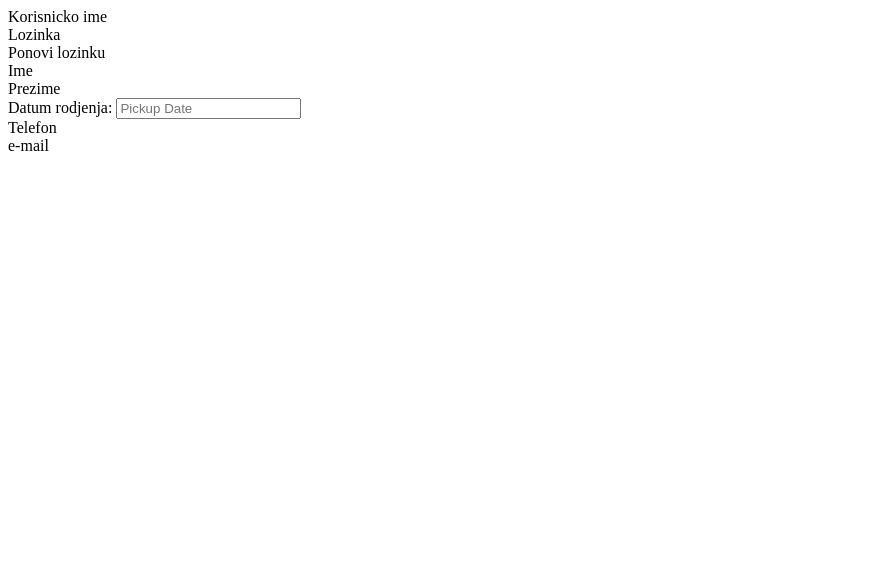
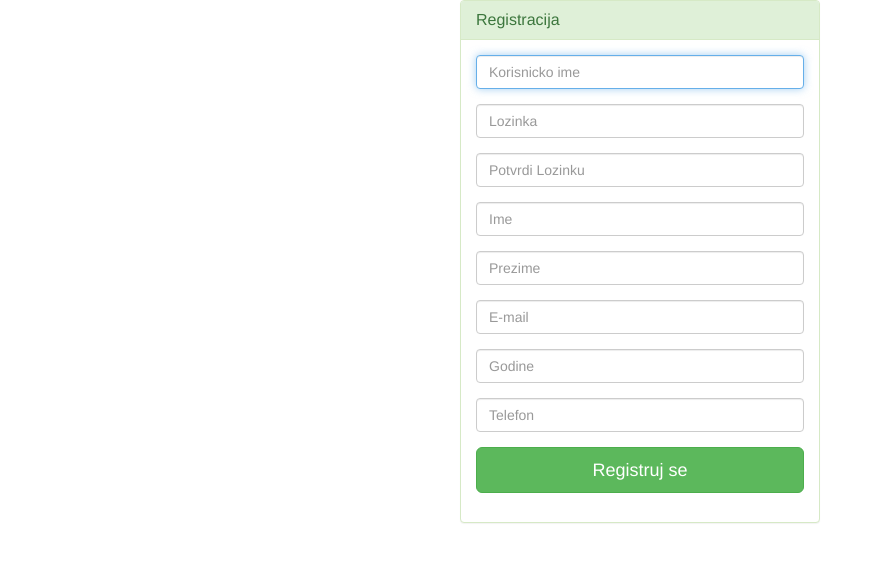
Before and after one commit to MIMIpraksaETFphp/etf_partneri, a PHP site: the page made by application/views/registracija.php in a window 1280 px wide. Shown: the top 562 px of the page, without its empty margins (0-875 px from the left). Run offline with PHP 8.4, Linux system fonts and the light colour scheme; the template is opened without the code that fills it, so the values that code supplies are empty; some libraries are stand-ins or nearby versions.

Commit message:
forma registracije sa bootstrapom bez funkcije

```diff
--- a/application/views/registracija.php
+++ b/application/views/registracija.php
@@ -1,8 +1,6 @@
-<link rel="stylesheet" href="<?echo base_url()?>js/smoothness-jquery-ui.css"/>
-<script src="<?echo base_url()?>js/jquery-1.9.1.js"></script>
-<script src="<?echo base_rl()?>1.10.3-jquery-ui.js"></script>
 
 <?php
+/*
 echo form_open("Gost/registracija", "method=post");
 echo "Korisnicko ime";
 echo form_input("username", set_value('username'));
@@ -16,10 +14,10 @@ echo "<br/>Prezime";
 echo form_input("prezime", set_value('prezime'));
 echo "<br/>";
 //echo "<br/>Datum rodjenja";
-// ubacujemo jquery za datum rodjenja...ali ne izbacuje kao na slici na netu kalendar...
+// ubacujemo jquery za datum rodjenja...ali ne izbacuje kao na slici na netu kalendar...*/
 ?>
 
-<script type="text/javascript">
+<!--<script type="text/javascript">
             $(function() {
                 $("#datepicker").datepicker({
                     minDate : 0,
@@ -30,10 +28,10 @@ echo "<br/>";
 </script>
           <label id ="pdesc_txt">Datum rodjenja:</label>
 
-            <input type="text" id="datepicker" placeholder="Pickup Date" name="Datum rodjenja"/>
+            <input type="text" id="datepicker" placeholder="Pickup Date" name="Datum rodjenja"/>-->
 
 <?php
-
+/*
 echo "<br/>Telefon";
 echo form_input("telefon", set_value('telefon'));
 echo "<br/>e-mail";
@@ -41,5 +39,69 @@ echo form_input("mail", set_value('mail'));
 echo "<br/>";
 echo form_submit("registracija", "Registruj se");
 echo form_close();
+*/
+?>
 
-?>
+<link rel="stylesheet" href="https://maxcdn.bootstrapcdn.com/bootstrap/3.3.7/css/bootstrap.min.css" media="screen" title="no title">
+
+<span style="background-color:red;">
+  <div class="container"><!-- container class is used to centered  the body of the browser with some decent width-->
+      <div class="row"><!-- row class is used for grid system in Bootstrap-->
+          <div class="col-md-4 col-md-offset-4"><!--col-md-4 is used to create the no of colums in the grid also use for medimum and large devices-->
+              <div class="login-panel panel panel-success">
+                  <div class="panel-heading">
+                      <h3 class="panel-title">Registracija</h3>
+                  </div>
+                  <div class="panel-body">
+
+                  <?php
+                  /*$error_msg=$this->session->flashdata('error_msg');
+                  if($error_msg){
+                    echo $error_msg;
+                  } */
+                   ?>
+
+                      <form role="form" method="post" action="<?php echo site_url('Gost/registracija'); ?>">
+                          <fieldset>
+                              <div class="form-group">
+                                  <input class="form-control" placeholder="Korisnicko ime" name="username" type="text" autofocus>
+                              </div>
+                              <div class="form-group">
+                                  <input class="form-control" placeholder="Lozinka" name="password" type="password" value="">
+                              </div>
+
+                              <div class="form-group">
+                                  <input class="form-control" placeholder="Potvrdi Lozinku" name="password" type="password" value="">
+                              </div>
+                              <div class="form-group">
+                                  <input class="form-control" placeholder="Ime" name="ime" type="text" value="">
+                              </div>
+                              <div class="form-group">
+                                  <input class="form-control" placeholder="Prezime" name="prezime" type="text" value="">
+                              </div>
+                              <div class="form-group">
+                                  <input class="form-control" placeholder="E-mail" name="mail" type="email" autofocus>
+                              </div>
+                              <div class="form-group">
+                                  <input class="form-control" placeholder="Godine" name="godine" type="number" value="">
+                              </div>
+
+                              <div class="form-group">
+                                  <input class="form-control" placeholder="Telefon" name="telefon" type="number" value="">
+                              </div>
+
+                              <input class="btn btn-lg btn-success btn-block" type="submit" value="Registruj se" name="registracija" >
+
+                          </fieldset>
+                      </form>
+                  </div>
+              </div>
+          </div>
+      </div>
+  </div>
+
+
+
+
+
+</span>
--- a/application/views/sabloni/header_gost.php
+++ b/application/views/sabloni/header_gost.php
@@ -23,7 +23,7 @@
             <a class="nav-link" href="<?php echo site_url("Gost/index");?>">Partneri<span class="sr-only">(current)</span></a>
           </li>
           <li class="nav-item">
-              <a class="nav-link" href="<?php echo site_url("Gost/registracija"); ?>">Register</a>
+              <a class="nav-link" href="<?php echo site_url("Gost/registracija"); ?>">Registracija</a>
           </li>
           <li class="nav-item">
             <a class="nav-link" href="<?php echo site_url("Gost/login");?>">Login</a>
```
